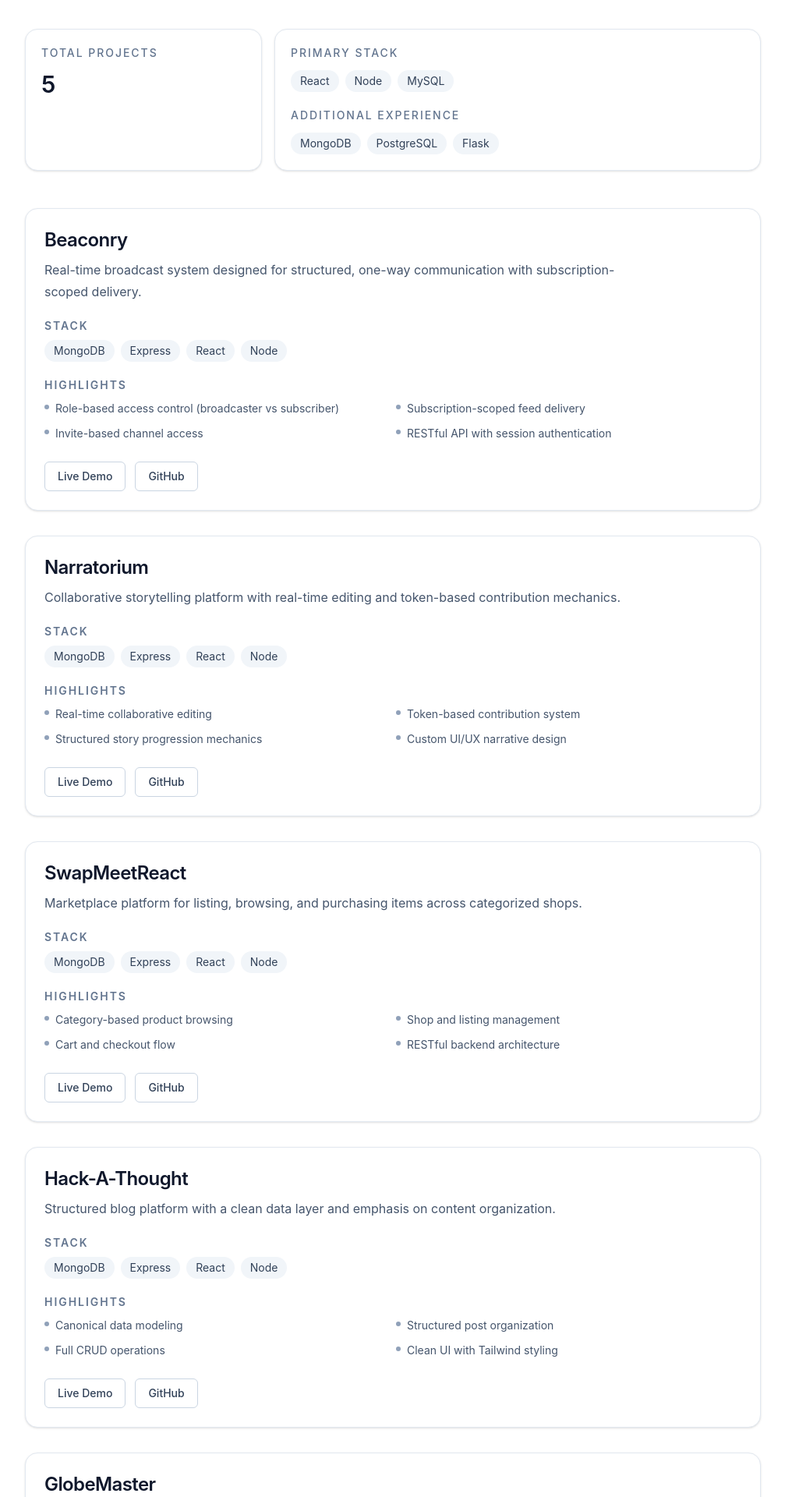
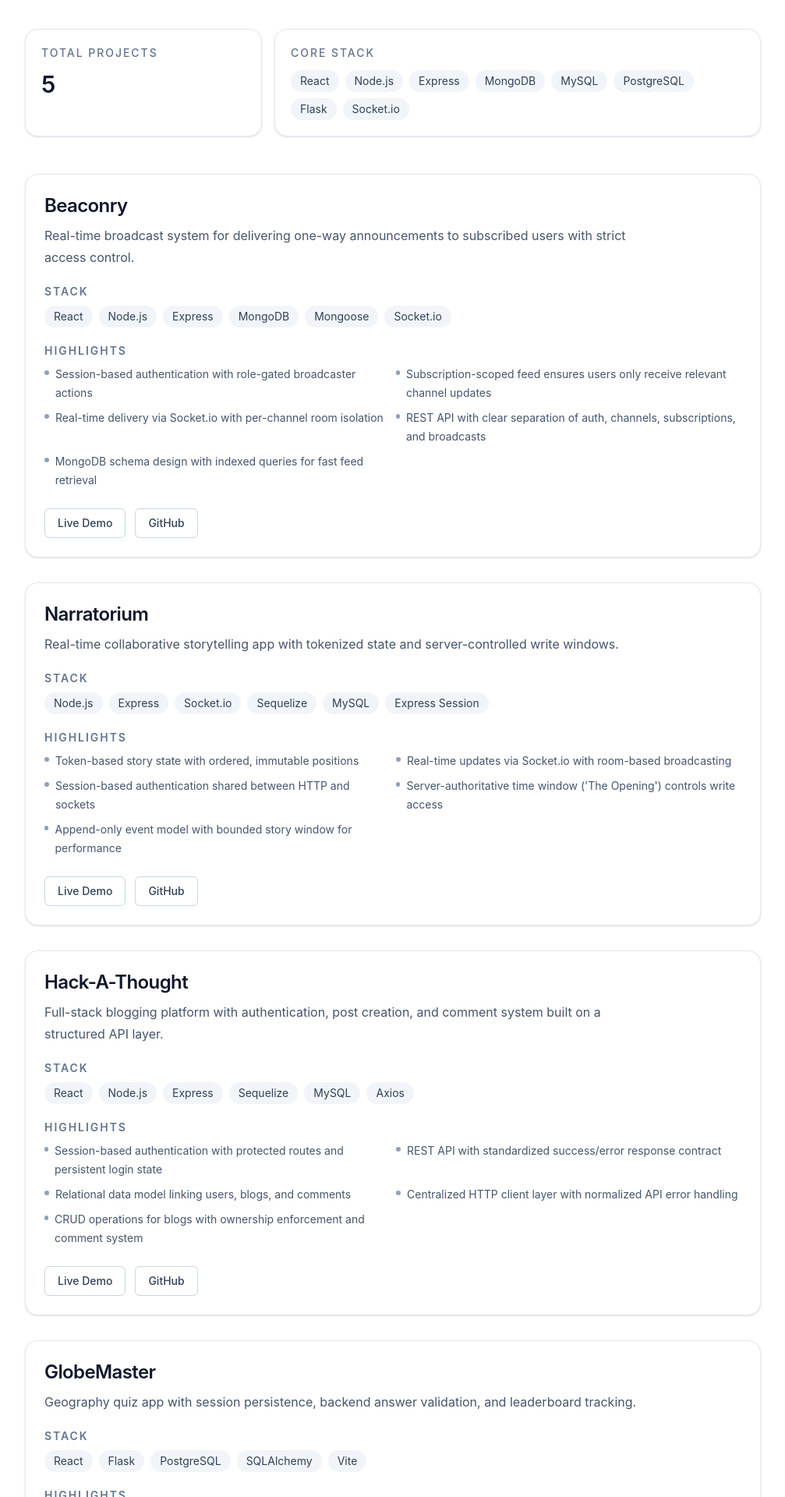
Before and after one commit to espinbrandon49/portfolio, a React (Vite) app: page /projects in a window 1280 px wide. Shown: the part 440-2360 px from the top of the page at 78% size, without its empty margins (136-1143 px from the left). Built offline with nearby package versions, Linux system fonts and the light colour scheme.

Commit message:
minor polish

```diff
--- a/index.html
+++ b/index.html
@@ -3,7 +3,7 @@
   <head>
     <meta charset="UTF-8" />
     <meta name="viewport" content="width=device-width, initial-scale=1.0" />
-    <title>Portfolio</title>
+    <title>Brandon Espinosa | Software Engineer</title>
   </head>
   <body>
     <div id="root"></div>
--- a/src/data/projects.js
+++ b/src/data/projects.js
@@ -2,13 +2,14 @@ export const projects = [
   {
     name: "Beaconry",
     description:
-      "Real-time broadcast system designed for structured, one-way communication with subscription-scoped delivery.",
-    stack: ["MongoDB", "Express", "React", "Node"],
+      "Real-time broadcast system for delivering one-way announcements to subscribed users with strict access control.",
+    stack: ["React", "Node.js", "Express", "MongoDB", "Mongoose", "Socket.io"],
     highlights: [
-      "Role-based access control (broadcaster vs subscriber)",
-      "Subscription-scoped feed delivery",
-      "Invite-based channel access",
-      "RESTful API with session authentication"
+      "Session-based authentication with role-gated broadcaster actions",
+      "Subscription-scoped feed ensures users only receive relevant channel updates",
+      "Real-time delivery via Socket.io with per-channel room isolation",
+      "REST API with clear separation of auth, channels, subscriptions, and broadcasts",
+      "MongoDB schema design with indexed queries for fast feed retrieval"
     ],
     demo: "https://beaconry-5423965f3fe8.herokuapp.com/",
     github: "https://github.com/espinbrandon49/Beaconry"
@@ -16,41 +17,29 @@ export const projects = [
   {
     name: "Narratorium",
     description:
-      "Collaborative storytelling platform with real-time editing and token-based contribution mechanics.",
-    stack: ["MongoDB", "Express", "React", "Node"],
+      "Real-time collaborative storytelling app with tokenized state and server-controlled write windows.",
+    stack: ["Node.js", "Express", "Socket.io", "Sequelize", "MySQL", "Express Session"],
     highlights: [
-      "Real-time collaborative editing",
-      "Token-based contribution system",
-      "Structured story progression mechanics",
-      "Custom UI/UX narrative design"
+      "Token-based story state with ordered, immutable positions",
+      "Real-time updates via Socket.io with room-based broadcasting",
+      "Session-based authentication shared between HTTP and sockets",
+      "Server-authoritative time window ('The Opening') controls write access",
+      "Append-only event model with bounded story window for performance"
     ],
     demo: "https://narratorium-e41b5a6a7718.herokuapp.com/",
     github: "https://github.com/espinbrandon49/narratorium-enchanted"
   },
   {
-    name: "SwapMeetReact",
-    description:
-      "Marketplace platform for listing, browsing, and purchasing items across categorized shops.",
-    stack: ["MongoDB", "Express", "React", "Node"],
-    highlights: [
-      "Category-based product browsing",
-      "Shop and listing management",
-      "Cart and checkout flow",
-      "RESTful backend architecture"
-    ],
-    demo: "https://swapmeetreact.netlify.app/",
-    github: "https://github.com/espinbrandon49/Swap-Meet-React"
-  },
-  {
     name: "Hack-A-Thought",
     description:
-      "Structured blog platform with a clean data layer and emphasis on content organization.",
-    stack: ["MongoDB", "Express", "React", "Node"],
+      "Full-stack blogging platform with authentication, post creation, and comment system built on a structured API layer.",
+    stack: ["React", "Node.js", "Express", "Sequelize", "MySQL", "Axios"],
     highlights: [
-      "Canonical data modeling",
-      "Structured post organization",
-      "Full CRUD operations",
-      "Clean UI with Tailwind styling"
+      "Session-based authentication with protected routes and persistent login state",
+      "REST API with standardized success/error response contract",
+      "Relational data model linking users, blogs, and comments",
+      "Centralized HTTP client layer with normalized API error handling",
+      "CRUD operations for blogs with ownership enforcement and comment system"
     ],
     demo: "https://hack-a-thought-473618422e58.herokuapp.com/",
     github: "https://github.com/espinbrandon49/Hack-A-Thought"
@@ -58,15 +47,31 @@ export const projects = [
   {
     name: "GlobeMaster",
     description:
-      "Interactive quiz application with persistent data tracking and structured gameplay logic.",
-    stack: ["PostgreSQL", "Flask", "React"],
+      "Geography quiz app with session persistence, backend answer validation, and leaderboard tracking.",
+    stack: ["React", "Flask", "PostgreSQL", "SQLAlchemy", "Vite"],
     highlights: [
-      "Database-driven question system",
-      "Session tracking and scoring",
-      "Backend validation logic",
-      "Full-stack integration"
+      "End-to-end question-answer loop with backend validation (no correct answers exposed to frontend)",
+      "Session persistence using localStorage with resume capability",
+      "Player profiles with difficulty preferences and category-based question selection",
+      "Leaderboard API for top session scores",
+      "RESTful backend with modular route structure (players, sessions, questions, metadata)"
     ],
     demo: "https://globemaster-bcaf42abf3ef.herokuapp.com/",
     github: "https://github.com/espinbrandon49/globemaster"
+  },
+  {
+    name: "SwapMeet React",
+    description:
+      "Multi-user marketplace API supporting categories, products, tags, and cart management with relational data modeling.",
+    stack: ["Node.js", "Express", "MySQL", "Sequelize", "JWT"],
+    highlights: [
+      "Relational data model with users, categories, products, tags, and carts using Sequelize ORM",
+      "RESTful API with modular route structure for users, products, categories, tags, and cart operations",
+      "JWT-based authentication middleware for protected routes",
+      "MySQL database connection managed via environment configuration and Sequelize instance",
+      "Seeded multi-user dataset demonstrating cross-user cart functionality"
+    ],
+    demo: "https://swapmeetreact.netlify.app/",
+    github: "https://github.com/espinbrandon49/Swap-Meet-React"
   }
 ];
--- a/src/pages/Contact.jsx
+++ b/src/pages/Contact.jsx
@@ -9,8 +9,9 @@ export default function Contact() {
             Contact
           </h1>
           <p className="text-lg leading-8 text-slate-600">
-            I’m open to full-stack and backend development opportunities. Feel
-            free to reach out via email or GitHub.
+            I’m actively seeking full-stack and backend development
+            opportunities. For roles, collaboration, or project discussions,
+            reach out by email or connect with me on GitHub.
           </p>
           <div className="space-y-3 text-lg text-slate-600">
             <p>
--- a/src/pages/Home.jsx
+++ b/src/pages/Home.jsx
@@ -18,13 +18,13 @@ export default function Home() {
               </p>
 
               <h1 className="text-4xl font-semibold tracking-tight text-slate-900 sm:text-5xl lg:text-6xl">
-                Structured, production-ready systems built with clarity and
-                purpose.
+                I build complete, production-ready systems — not just features.
               </h1>
+
               <p className="max-w-2xl text-lg leading-8 text-slate-600">
-                Full-stack developer specializing in React, Node.js, and
-                database-driven applications, with a focus on clean architecture
-                and production-ready systems.
+                5 deployed full-stack applications with real authentication,
+                database design, and live user workflows. Built with React,
+                Node.js, and modern backend architecture.
               </p>
 
               <div className="flex flex-wrap gap-3 pt-2">
@@ -41,6 +41,25 @@ export default function Home() {
                 >
                   Contact
                 </Link>
+              </div>
+
+              <div className="flex flex-wrap gap-6 pt-6 text-sm text-slate-600">
+                <div>
+                  <span className="font-semibold text-slate-900">5</span>{" "}
+                  Deployed Apps
+                </div>
+                <div>
+                  <span className="font-semibold text-slate-900">
+                    Full Stack
+                  </span>{" "}
+                  (MERN + Flask)
+                </div>
+                <div>
+                  <span className="font-semibold text-slate-900">
+                    Auth + APIs
+                  </span>{" "}
+                  + Databases
+                </div>
               </div>
             </div>
 
--- a/src/pages/Projects.jsx
+++ b/src/pages/Projects.jsx
@@ -4,8 +4,16 @@ import { projects } from "../data/projects";
 
 export default function Projects() {
   const totalProjects = projects.length;
-  const primaryStack = ["React", "Node", "MySQL"];
-  const additionalExperience = ["MongoDB", "PostgreSQL", "Flask"];
+  const coreStack = [
+    "React",
+    "Node.js",
+    "Express",
+    "MongoDB",
+    "MySQL",
+    "PostgreSQL",
+    "Flask",
+    "Socket.io",
+  ];
 
   return (
     <main className="py-20">
@@ -41,24 +49,10 @@ export default function Projects() {
 
           <div className="rounded-2xl border border-slate-200 bg-white p-5 shadow-sm sm:col-span-2">
             <p className="text-sm font-medium uppercase tracking-[0.14em] text-slate-500">
-              Primary Stack
+              Core Stack
             </p>
             <div className="mt-3 flex flex-wrap gap-2">
-              {primaryStack.map((item) => (
-                <span
-                  key={item}
-                  className="rounded-full bg-slate-100 px-3 py-1 text-sm text-slate-700"
-                >
-                  {item}
-                </span>
-              ))}
-            </div>
-
-            <p className="mt-5 text-sm font-medium uppercase tracking-[0.14em] text-slate-500">
-              Additional Experience
-            </p>
-            <div className="mt-3 flex flex-wrap gap-2">
-              {additionalExperience.map((item) => (
+              {coreStack.map((item) => (
                 <span
                   key={item}
                   className="rounded-full bg-slate-100 px-3 py-1 text-sm text-slate-700"
```
Also changed, not shown: 1 other file (tests, documents, lock files or other folders).
